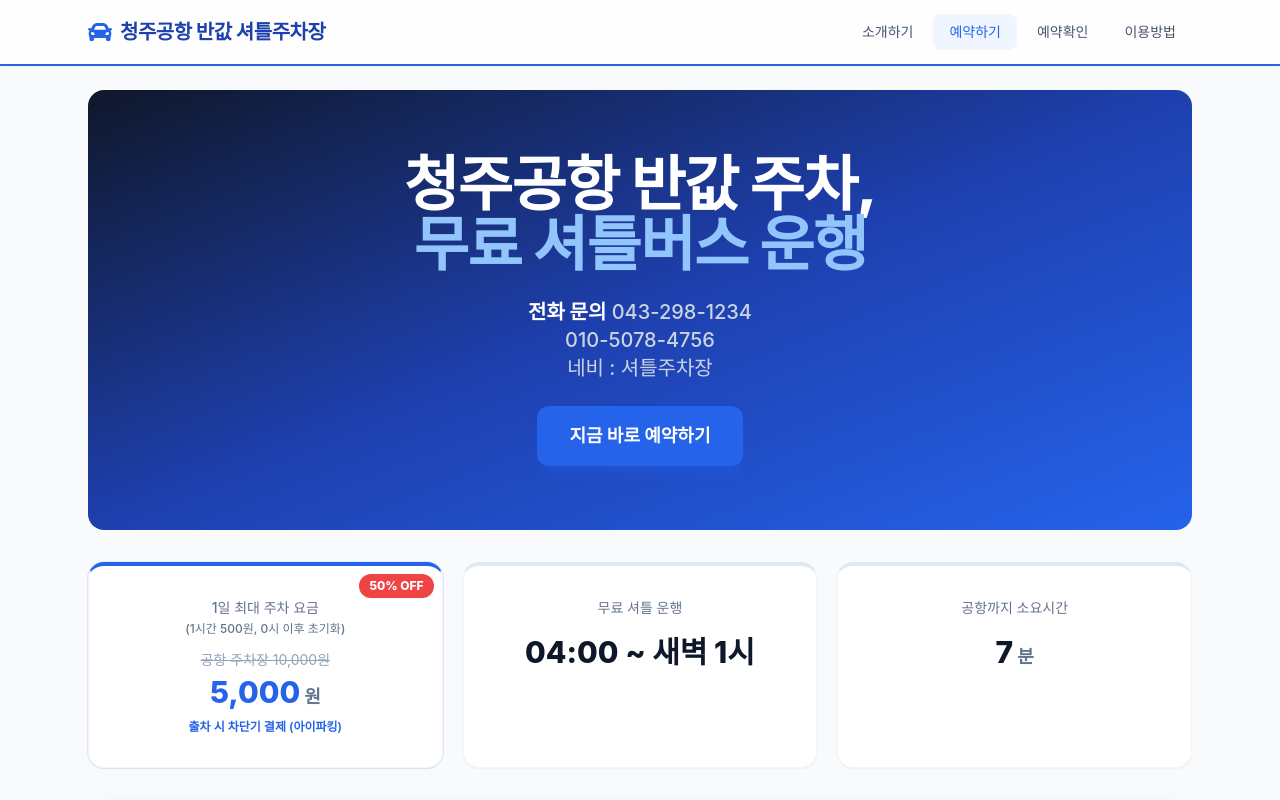
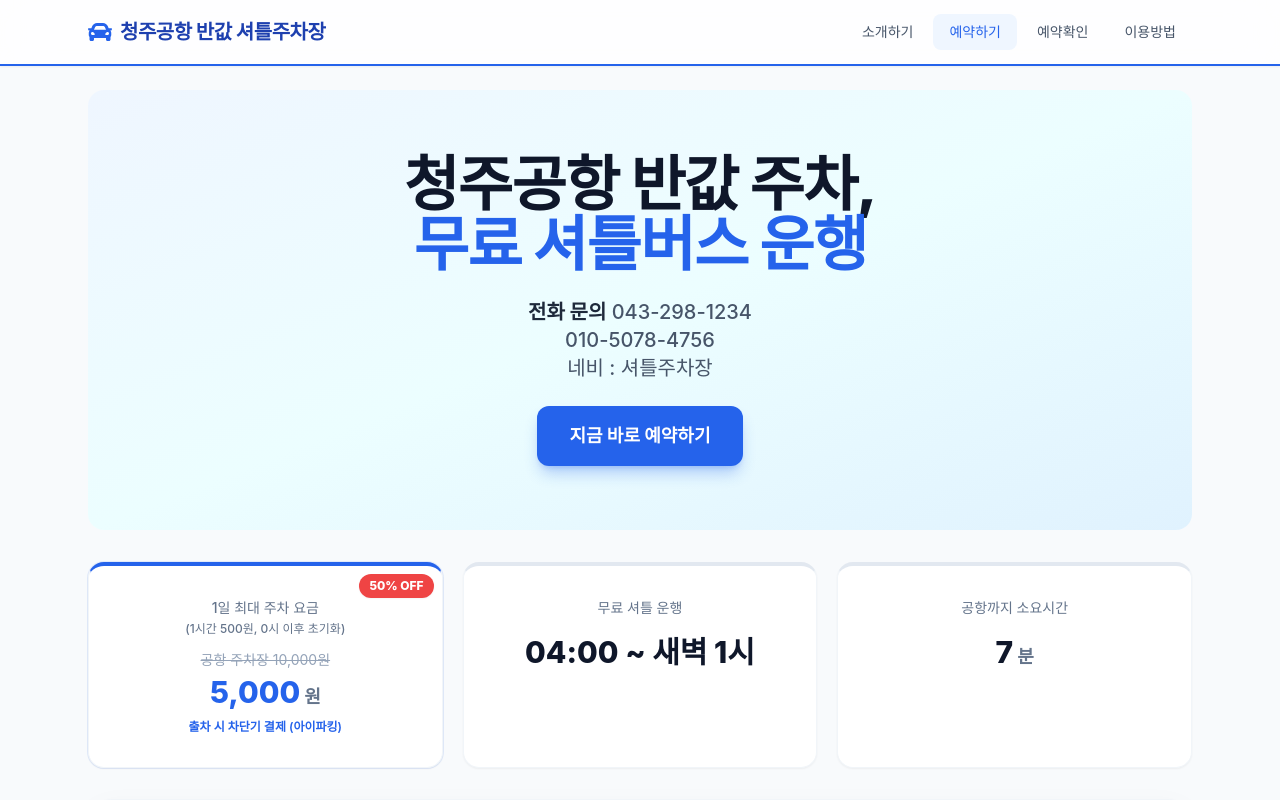
Before and after one commit to blueeye2024/parking, a React (Vite) app in the folder frontend/: page / in a window 1280 px wide. Shown: the top 800 px of the page. Built offline with nearby package versions, Linux system fonts and the light colour scheme; a web font is replaced by a local one.

Commit message:
style(ui): 예약 페이지 상단 밝은 파스텔톤 배경 및 텍스트 색상 변경

```diff
--- a/frontend/src/components/Reserve.jsx
+++ b/frontend/src/components/Reserve.jsx
@@ -122,16 +122,16 @@ const Reserve = () => {
                 {/* Hero Section */}
                 <div className="relative overflow-hidden rounded-2xl min-h-[380px] flex-center flex-col text-center px-6 py-16">
                     {/* Background */}
-                    <div className="absolute inset-0 bg-gradient-to-br from-slate-900 via-brand-dark to-brand" />
+                    <div className="absolute inset-0 bg-gradient-to-br from-blue-50 via-cyan-50 to-sky-100" />
 
                     {/* Content */}
                     <div className="relative z-10 max-w-2xl mx-auto space-y-6">
-                        <h1 className="text-4xl sm:text-5xl lg:text-6xl font-extrabold text-white leading-tight tracking-tight">
+                        <h1 className="text-4xl sm:text-5xl lg:text-6xl font-extrabold text-slate-900 leading-tight tracking-tight">
                             청주공항 반값 주차,<br />
-                            <span className="text-blue-300">무료 셔틀버스 운행</span>
+                            <span className="text-brand">무료 셔틀버스 운행</span>
                         </h1>
-                        <p className="text-lg sm:text-xl text-slate-300 font-medium leading-relaxed">
-                            <span className="text-white font-bold">전화 문의</span> 043-298-1234<br />
+                        <p className="text-lg sm:text-xl text-slate-600 font-medium leading-relaxed">
+                            <span className="text-slate-800 font-bold">전화 문의</span> 043-298-1234<br />
                             010-5078-4756<br />
                             네비 : 셔틀주차장
                         </p>
```
